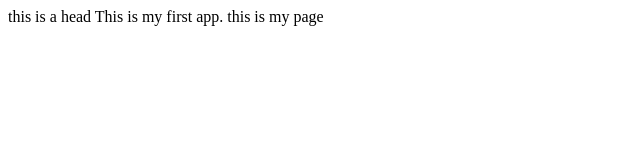
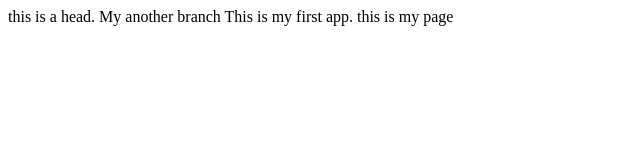
Before and after one commit to DevHarpreet/vue, a plain HTML site: page index.html in a window 1280 px wide. Shown: the whole page, without its empty margins (0-640 px from the left). Drawn offline with Linux system fonts and the light colour scheme.

Commit message:
commit in second branch

```diff
--- a/index.html
+++ b/index.html
@@ -1,7 +1,7 @@
 <!DOCTYPE html>
 <html>
     <head>
-        this is a head
+        this is a head. My another branch
     </head>
     <body>This is my first app. this is my page</body>
 </html>
```
